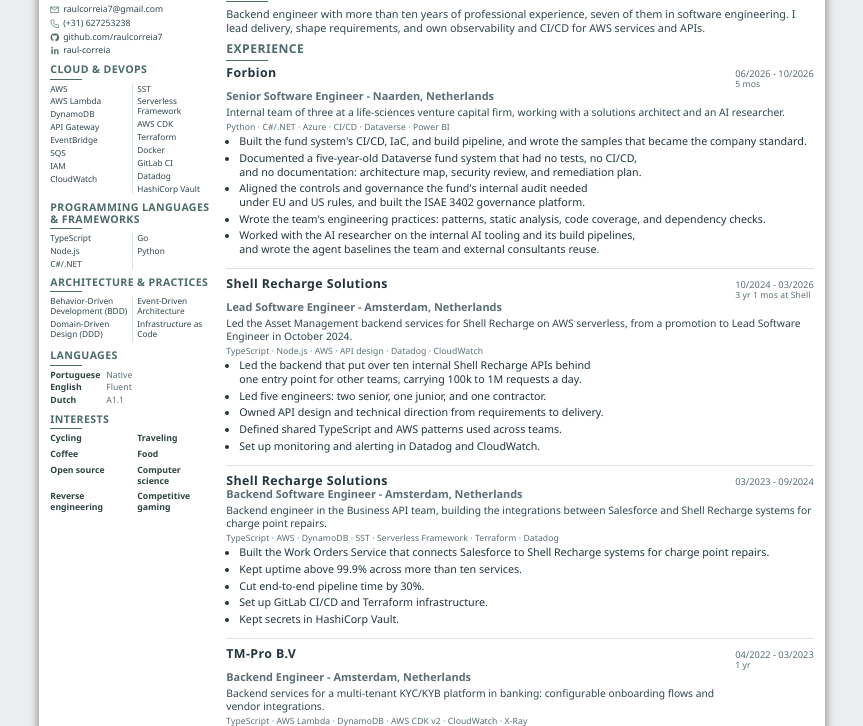
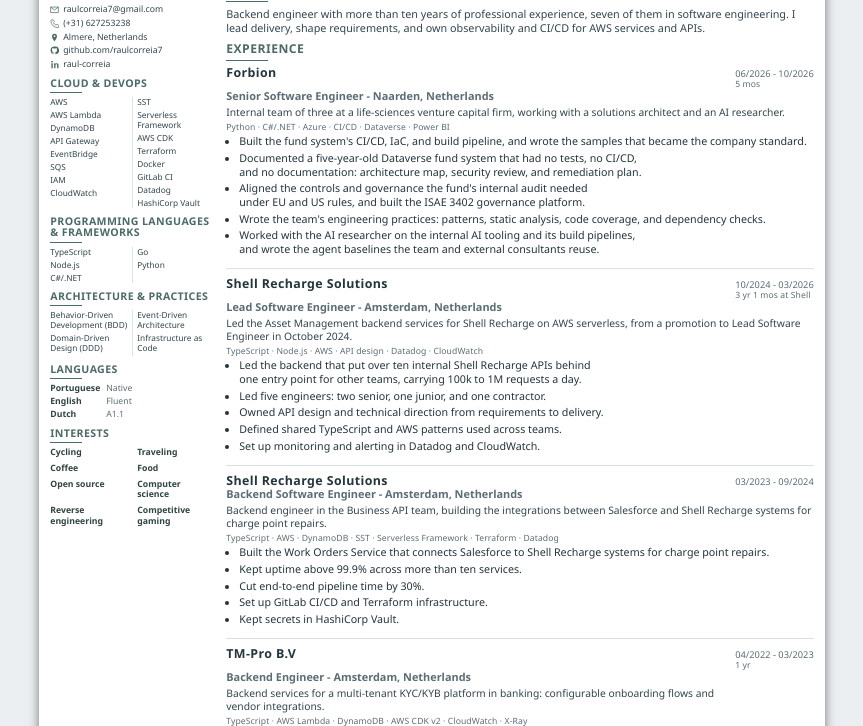
Before and after one commit to raulcorreia7/cv_v2, a website: page src/resume.html in a window 1280 px wide. Shown: the part 110-836 px from the top of the page, without its empty margins (208-1071 px from the left). Drawn offline with Linux system fonts and the light colour scheme.

Commit message:
feat(resume): add the location to the contact block
The cover letter states Almere, Netherlands; the CV stated everything else. The rail now carries the same location, with a map pin icon in the same 9px accent treatment as the other rows, ordered email, phone, location, GitHub, LinkedIn.

Sheet heights are unchanged at 902px and 1016px because the rail had vertical room in the grid row. Both PDF variants stay two pages and the copy check passes.

```diff
--- a/src/resume.html
+++ b/src/resume.html
@@ -267,6 +267,10 @@ a:hover { text-decoration: underline; }
           <span class="contact__value">(+31) 627253238</span>
         </div>
         <div class="contact">
+          <svg class="contact__icon" viewBox="0 0 14 14" aria-hidden="true"><path d="M7 1.1a3.9 3.9 0 0 0-3.9 3.9c0 2.9 3.9 7.9 3.9 7.9s3.9-5 3.9-7.9A3.9 3.9 0 0 0 7 1.1zm0 5.3a1.4 1.4 0 1 1 0-2.8 1.4 1.4 0 0 1 0 2.8z"/></svg>
+          <span class="contact__value">Almere, Netherlands</span>
+        </div>
+        <div class="contact">
           <svg class="contact__icon" viewBox="0 0 14 14" aria-hidden="true"><path d="M7 .9a6.1 6.1 0 0 0-1.9 11.9c.3 0 .4-.1.4-.3v-1.1c-1.7.4-2.1-.8-2.1-.8-.3-.7-.7-.9-.7-.9-.6-.4 0-.4 0-.4.6 0 1 .7 1 .7.6 1 1.5.7 1.8.5 0-.4.2-.7.4-.9-1.3-.1-2.8-.7-2.8-3.1 0-.7.2-1.2.6-1.7-.1-.1-.3-.7.1-1.5 0 0 .5-.2 1.7.6a5.8 5.8 0 0 1 3 0c1.2-.8 1.7-.6 1.7-.6.4.8.2 1.4.1 1.5.4.5.6 1 .6 1.7 0 2.4-1.5 3-2.8 3.1.3.3.4.7.4 1.4v1.7c0 .2.1.3.4.3A6.1 6.1 0 0 0 7 .9z"/></svg>
           <span class="contact__value"><a href="https://github.com/raulcorreia7" rel="noopener">github.com/raulcorreia7</a></span>
         </div>
```
